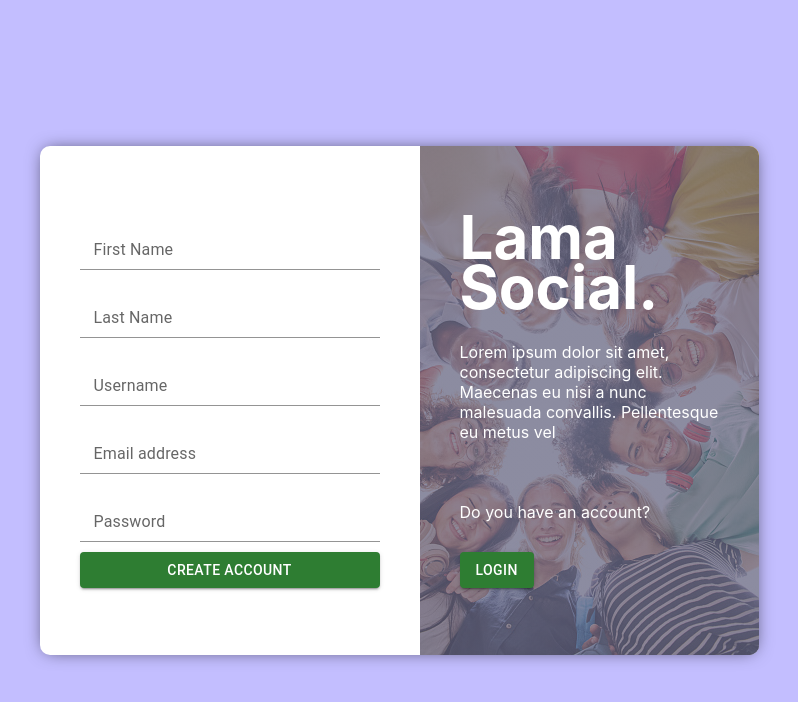
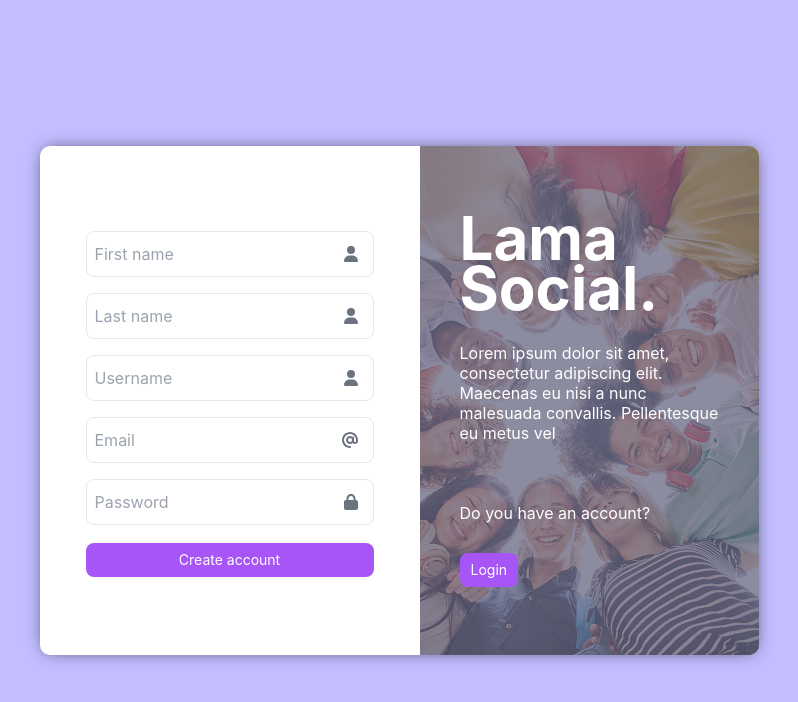
Before and after one commit to aniel88/social-media-app, a React (Create React App) app in the folder client/: page /#/register in a window 1280 px wide. Shown: the top 702 px of the page, without its empty margins (241-1039 px from the left). Built offline with nearby package versions, Linux system fonts and the light colour scheme.

Commit message:
added components for Box, Button, Form, Input

```diff
--- a/client/package.json
+++ b/client/package.json
@@ -5,6 +5,9 @@
   "dependencies": {
     "@emotion/react": "^11.10.5",
     "@emotion/styled": "^11.10.5",
+    "@fortawesome/fontawesome-svg-core": "^6.2.1",
+    "@fortawesome/free-solid-svg-icons": "^6.2.1",
+    "@fortawesome/react-fontawesome": "^0.2.0",
     "@mui/material": "^5.11.4",
     "@reduxjs/toolkit": "^1.9.1",
     "@testing-library/jest-dom": "^5.16.5",
--- /dev/null
+++ b/client/src/components/Button/Button.tsx
@@ -0,0 +1,88 @@
+import React from "react";
+
+type ButtonProps = {
+  children: string;
+  variant?: ButtonVariant;
+  size?: ButtonSize;
+  isDisabled?: boolean;
+  extraStyle?: React.CSSProperties;
+  type?: ButtonType;
+  onClick?: () => React.MouseEventHandler<HTMLButtonElement> | void;
+};
+
+const variants = [
+  "primary",
+  "secondary",
+  "danger",
+  "white",
+  "transparent",
+] as const;
+type ButtonVariant = typeof variants[number];
+
+const sizes = ["small", "medium", "large"] as const;
+type ButtonSize = typeof sizes[number];
+
+const types = ["button", "submit", "reset"] as const;
+type ButtonType = typeof types[number];
+
+const baseClass = "button";
+const templateClasses = "flex item-center justify-center";
+
+const variantClasses = {
+  primary:
+    "bg-purple-500 text-white hover:bg-purple-400 disabled:bg-purple-400 border border-transparent",
+  secondary:
+    "bg-blue-500 text-white hover:bg-blue-400 disabled:bg-blue-400 border border-transparent",
+  danger:
+    "bg-red-500 text-white hover:bg-red-400 disabled:bg-red-400 border border-transparent",
+  white:
+    "bg-gray-50 text-black hover:bg-gray-200 disabled:bg-gray-200 border border-transparent",
+  transparent:
+    "bg-transparent text-black hover:bg-gray-200 disabled:bg-gray-200 border border-gray-50",
+};
+
+const sizeClasses = {
+  small: "px-2.5 py-1.5 text-sm rounded-lg",
+  medium: "px-3.5 py-2.5 text-base rounded-lg",
+  large: "px-4 py-3.5 text-lg rounded-lg",
+};
+
+const variantFeedback = "primary";
+const sizeFeedback = "medium";
+const typeFeedback = "button";
+
+const Button = ({
+  variant = "primary",
+  size = "medium",
+  isDisabled = false,
+  extraStyle,
+  type = "button",
+  children,
+  onClick,
+}: ButtonProps) => {
+  const isValidSize = sizes.includes(size);
+  const isValidVariant = variants.includes(variant);
+  const isValidType = types.includes(type);
+
+  const sizeKey = isValidSize ? size : sizeFeedback;
+  const variantKey = isValidVariant ? variant : variantFeedback;
+  const typeButton = isValidType ? type : typeFeedback;
+
+  const sizeClass = sizeClasses[sizeKey];
+  const variantClass = variantClasses[variantKey];
+
+  const className = `${baseClass} ${templateClasses} ${sizeClass} ${variantClass}`;
+  return (
+    <button
+      style={extraStyle}
+      className={className}
+      disabled={isDisabled}
+      type={typeButton}
+      onClick={onClick}
+    >
+      {children}
+    </button>
+  );
+};
+
+export default Button;
--- /dev/null
+++ b/client/src/components/FormControl/FormControl.tsx
@@ -0,0 +1,20 @@
+import React from "react";
+
+type FormControlProps = {
+  extraStyle?: React.CSSProperties;
+  children?: React.ReactNode;
+};
+
+const baseClass = "form-control";
+const templateClasses = "flex flex-col py-2";
+
+const FormControl = ({ children, extraStyle }: FormControlProps) => {
+  const className = `${baseClass} ${templateClasses}`;
+  return (
+    <div className={className} style={extraStyle}>
+      {children}
+    </div>
+  );
+};
+
+export default FormControl;
--- /dev/null
+++ b/client/src/components/FormGroup/FormGroup.tsx
@@ -0,0 +1,20 @@
+import React from "react";
+
+type FormGroupProps = {
+  extraStyle?: React.CSSProperties;
+  children?: React.ReactNode;
+};
+const baseClass = "form-group";
+
+const templateClasses = "flex flex-col px-1.5 py-1.5";
+
+const FormGroup = ({ extraStyle, children }: FormGroupProps) => {
+  const className = `${baseClass} ${templateClasses}`;
+  return (
+    <div style={extraStyle} className={className}>
+      {children}
+    </div>
+  );
+};
+
+export default FormGroup;
--- /dev/null
+++ b/client/src/components/Input/Input.tsx
@@ -0,0 +1,63 @@
+import React from "react";
+import InputIcon, { InputIconProps } from "../InputIcon/InputIcon";
+import { faUser } from "@fortawesome/free-solid-svg-icons";
+interface InputFormProps
+  extends React.InputHTMLAttributes<HTMLInputElement>,
+    InputIconProps {
+  extraStyle?: React.CSSProperties;
+  children?: React.ReactNode;
+  error?: string;
+  placeholder?: string;
+  pattern?: string;
+
+}
+
+const baseClass = "input peer";
+const templateClass =
+  "w-full flex px-2 py-2.5 border-solid border rounded-lg focus:outline-none focus:border-sky-500 focus:ring-1 focus:ring-sky-500 invalid:border-pink-500 invalid:text-pink-600 focus:invalid:border-pink-500 focus:invalid:ring-pink-500 ";
+const Input = ({
+  extraStyle,
+  children,
+  type,
+  id,
+  disabled,
+  placeholder,
+  pattern,
+  required,
+  hasIcon = false,
+  fontAwesomeIcon = faUser,
+  iconColor,
+  iconSize,
+  onChange,
+}: InputFormProps) => {
+  const className = `${baseClass} ${templateClass}`;
+
+  return (
+    <div className="relative flex justify-end items-center">
+      {hasIcon ? (
+        <InputIcon
+          iconSize={iconSize}
+          iconColor={iconColor}
+          fontAwesomeIcon={fontAwesomeIcon}
+        />
+      ) : (
+        ""
+      )}
+      <input
+        id={id}
+        type={type}
+        required={required}
+        style={extraStyle}
+        disabled={disabled}
+        onChange={onChange}
+        placeholder={placeholder}
+        pattern={pattern}
+        className={className}
+      >
+        {children}
+      </input>
+    </div>
+  );
+};
+
+export default Input;
--- /dev/null
+++ b/client/src/components/InputIcon/InputIcon.tsx
@@ -0,0 +1,56 @@
+import { IconDefinition } from "@fortawesome/fontawesome-svg-core";
+import { FontAwesomeIcon } from "@fortawesome/react-fontawesome";
+import React from "react";
+
+export type InputIconProps = {
+  hasIcon?: boolean;
+  fontAwesomeIcon: IconDefinition;
+  iconSize?: IconSizes;
+  iconColor?: IconColors;
+};
+
+const sizes = ["small", "medium", "large"] as const;
+type IconSizes = typeof sizes[number];
+
+const colors = ["gray", "green", "red", "yellow"] as const;
+type IconColors = typeof colors[number];
+
+const baseClass = "input-icon";
+const templateClasse = "absolute mx-4 bg-white";
+
+const sizeClasses = {
+  small: "text-sm",
+  medium: "text-base",
+  large: "text-large",
+};
+
+const colorClasses = {
+  gray: "text-gray-500",
+  green: "text-green-500",
+  red: "text-pink-500",
+  yellow: "text-yellow-500",
+};
+
+const feedbackIconSize = "medium";
+const feedbackIconColor = "green";
+
+const InputIcon = ({
+  hasIcon = false,
+  fontAwesomeIcon,
+  iconSize = "medium",
+  iconColor = "green",
+}: InputIconProps) => {
+  const isValidSize = sizes.includes(iconSize);
+  const isValidColor = colors.includes(iconColor);
+
+  const sizeKey = isValidSize ? iconSize : feedbackIconSize;
+  const colorKey = isValidColor ? iconColor : feedbackIconColor;
+
+  const sizeClass = sizeClasses[sizeKey];
+  const colorClass = colorClasses[colorKey];
+
+  const classeName = `${baseClass} ${templateClasse} ${sizeClass} ${colorClass} `;
+  return <FontAwesomeIcon className={classeName} icon={fontAwesomeIcon} />;
+};
+
+export default InputIcon;
--- /dev/null
+++ b/client/src/components/InputLabel/InputLabel.tsx
@@ -0,0 +1,21 @@
+import React from "react";
+
+interface InputLabelForm extends React.LabelHTMLAttributes<HTMLLabelElement> {
+  htmlFor: string;
+  extraStyle?: React.CSSProperties;
+  children?: React.ReactNode;
+}
+
+const baseClass = "label";
+const templateClasses = "py-2";
+
+const InputLabel = ({ htmlFor, children, extraStyle }: InputLabelForm) => {
+  const className = `${baseClass} ${templateClasses}`;
+  return (
+    <label htmlFor={htmlFor} style={extraStyle} className={className}>
+      {children}
+    </label>
+  );
+};
+
+export default InputLabel;
--- a/client/src/pages/Register/index.tsx
+++ b/client/src/pages/Register/index.tsx
@@ -1,15 +1,4 @@
 import React, { Reducer, useReducer } from "react";
-import {
-  Alert,
-  Button,
-  FormControl,
-  FormGroup,
-  Input,
-  InputLabel,
-} from "@mui/material";
-import StyledLogo from "../../components/Logo/index.styled";
-import StyledSection from "../../components/Box/Box.styled";
-import RegisterLayout from "../../styles/Layout";
 import { RegisterType } from "../../models/register";
 import {
   inputFormReducer,
@@ -33,8 +22,14 @@ import {
   RegisterImageTitle,
   RegisterImageText,
 } from "../../styles/RegisterImage.styled";
-import Title from "../../styles/Title.styled";
+import Button from "../../components/Button/Button";
+import FormGroup from "../../components/FormGroup/FormGroup";
+import FormControl from "../../components/FormControl/FormControl";
+import Input from "../../components/Input/Input";
+import { regex } from "../../utils/regex";
 
+import { faLock, faUser } from "@fortawesome/free-solid-svg-icons";
+import { faAt } from "@fortawesome/free-solid-svg-icons";
 const initialFormInput: RegisterType = {
   firstName: "",
   lastName: "",
@@ -68,47 +63,49 @@ const Register = (): JSX.Element => {
       });
   };
 
-  const renderAlert = (registrationStatus: RegisterResponse) => {
-    switch (registrationStatus.register.status) {
-      case "success":
-        return <Alert severity="success">Account created successfuly!</Alert>;
-      case "pending":
-        return <div>A</div>;
-      case "error":
-        return <Alert severity="error">This account already exists! </Alert>;
-      case "unknown":
-        return <></>;
-      case "warning":
-        return <Alert severity="warning">Something get wrong!</Alert>;
-    }
-  };
+  // const renderAlert = (registrationStatus: RegisterResponse) => {
+  //   switch (registrationStatus.register.status) {
+  //     case "success":
+  //       return <Alert severity="success">Account created successfuly!</Alert>;
+  //     case "pending":
+  //       return <div>A</div>;
+  //     case "error":
+  //       return <Alert severity="error">This account already exists! </Alert>;
+  //     case "unknown":
+  //       return <></>;
+  //     case "warning":
+  //       return <Alert severity="warning">Something get wrong!</Alert>;
+  //   }
+  // };
 
   return (
     <Layout>
       <Box flexDirection="row">
         <Form onSubmit={onSubmitHandler}>
-          <FormGroup sx={{ width: 300 }}>
-            {renderAlert(state)}
+          <FormGroup extraStyle={{ width: "300px" }}>
+            {/* {renderAlert(state)} */}
 
-            <FormControl sx={{ margin: "10px 0" }}>
-              <InputLabel htmlFor="firstName">First Name</InputLabel>
+            <FormControl>
               <Input
                 id="firstName"
+                placeholder="First name"
                 value={formValues.firstName}
-                aria-describedby="first-name"
                 onChange={(event) =>
                   setFormValues({
                     value: event.target.value,
                     type: event.target.id,
                   })
                 }
-                required
+                pattern={regex.firstname}
+                hasIcon={true}
+                fontAwesomeIcon={faUser}
+                iconColor="gray"
               />
             </FormControl>
-            <FormControl sx={{ margin: "10px 0" }}>
-              <InputLabel htmlFor="lastName">Last Name</InputLabel>
+            <FormControl>
               <Input
                 id="lastName"
+                placeholder="Last name"
                 value={formValues.lastName}
                 onChange={(event) =>
                   setFormValues({
@@ -116,14 +113,16 @@ const Register = (): JSX.Element => {
                     type: event.target.id,
                   })
                 }
-                aria-describedby="last-name"
-                required
+                pattern={regex.lastname}
+                hasIcon={true}
+                fontAwesomeIcon={faUser}
+                iconColor="gray"
               />
             </FormControl>
-            <FormControl sx={{ margin: "10px 0" }}>
-              <InputLabel htmlFor="userName">Username</InputLabel>
+            <FormControl>
               <Input
                 id="userName"
+                placeholder="Username"
                 value={formValues.userName}
                 onChange={(event) =>
                   setFormValues({
@@ -131,14 +130,16 @@ const Register = (): JSX.Element => {
                     type: event.target.id,
                   })
                 }
-                aria-describedby="userName"
-                required
+                pattern={regex.username}
+                hasIcon={true}
+                fontAwesomeIcon={faUser}
+                iconColor="gray"
               />
             </FormControl>
-            <FormControl sx={{ margin: "10px 0" }}>
-              <InputLabel htmlFor="email">Email address</InputLabel>
+            <FormControl>
               <Input
                 id="email"
+                placeholder="Email"
                 value={formValues.email}
                 onChange={(event) =>
                   setFormValues({
@@ -146,14 +147,16 @@ const Register = (): JSX.Element => {
                     type: event.target.id,
                   })
                 }
-                aria-describedby="email-address"
-                required
+                pattern={regex.email}
+                hasIcon={true}
+                fontAwesomeIcon={faAt}
+                iconColor="gray"
               />
             </FormControl>
-            <FormControl sx={{ margin: "10px 0" }}>
-              <InputLabel htmlFor="password">Password</InputLabel>
+            <FormControl>
               <Input
                 type="password"
+                placeholder="Password"
                 value={formValues.password}
                 onChange={(event) =>
                   setFormValues({
@@ -161,12 +164,19 @@ const Register = (): JSX.Element => {
                     type: event.target.id,
                   })
                 }
+                pattern={regex.password}
                 id="password"
-                aria-describedby="password"
-                required
+                hasIcon={true}
+                fontAwesomeIcon={faLock}
+                iconColor="gray"
               />
             </FormControl>
-            <Button type="submit" variant="contained" color="success">
+            <Button
+              size="small"
+              variant="primary"
+              type="submit"
+              extraStyle={{ marginTop: "10px" }}
+            >
               Create account
             </Button>
           </FormGroup>
@@ -181,7 +191,7 @@ const Register = (): JSX.Element => {
             </RegisterImageText>
             <RegisterImageText>Do you have an account?</RegisterImageText>
             <a href="/login">
-              <Button variant="contained" color="success">
+              <Button size="small" variant="primary" type="button">
                 Login
               </Button>
             </a>
--- /dev/null
+++ b/client/src/utils/regex.ts
@@ -0,0 +1,10 @@
+export const regex = {
+  firstname:
+    "(([A-Z]{1}[a-záàâäãåçéèêëíìîïñóòôöõúùûüýÿæœÁÀÂÄÃÅÇÉÈÊËÍÌÎÏÑÓÒÔÖÕÚÙÛÜÝŸÆŒ]+(([-'][A-Za-z]{1}[a-záàâäãåçéèêëíìîïñóòôöõúùûüýÿæœÁÀÂÄÃÅÇÉÈÊËÍÌÎÏÑÓÒÔÖÕÚÙÛÜÝŸÆŒ]{2,})+)?))",
+  lastname:
+    "(([A-Z]{1}[a-záàâäãåçéèêëíìîïñóòôöõúùûüýÿæœÁÀÂÄÃÅÇÉÈÊËÍÌÎÏÑÓÒÔÖÕÚÙÛÜÝŸÆŒ]+(([-'][A-Za-z]{1}[a-záàâäãåçéèêëíìîïñóòôöõúùûüýÿæœÁÀÂÄÃÅÇÉÈÊËÍÌÎÏÑÓÒÔÖÕÚÙÛÜÝŸÆŒ]{2,})+)?))",
+  email:
+    "[a-z0-9!#$%&'*+/=?^_`{|}~-]+(?:.[a-z0-9!#$%&'*+/=?^_`{|}~-]+)*@(?:[a-z0-9](?:[a-z0-9-]*[a-z0-9])?.)+[a-z0-9](?:[a-z0-9-]*[a-z0-9])?",
+  password: "^(?=.*d)(?=.*[a-z])(?=.*[A-Z])(?=.*[a-zA-Z]).{8,}$",
+  username: "(?!.*[.-_]{2,})^[a-zA-Z0-9.-_]{3,24}$",
+};
```
Also changed, not shown: client/src/pages/Login/index.tsx (+14 -3 lines), client/src/components/InputError/InputError.tsx (added), 1 other file (tests, documents, lock files or other folders).
